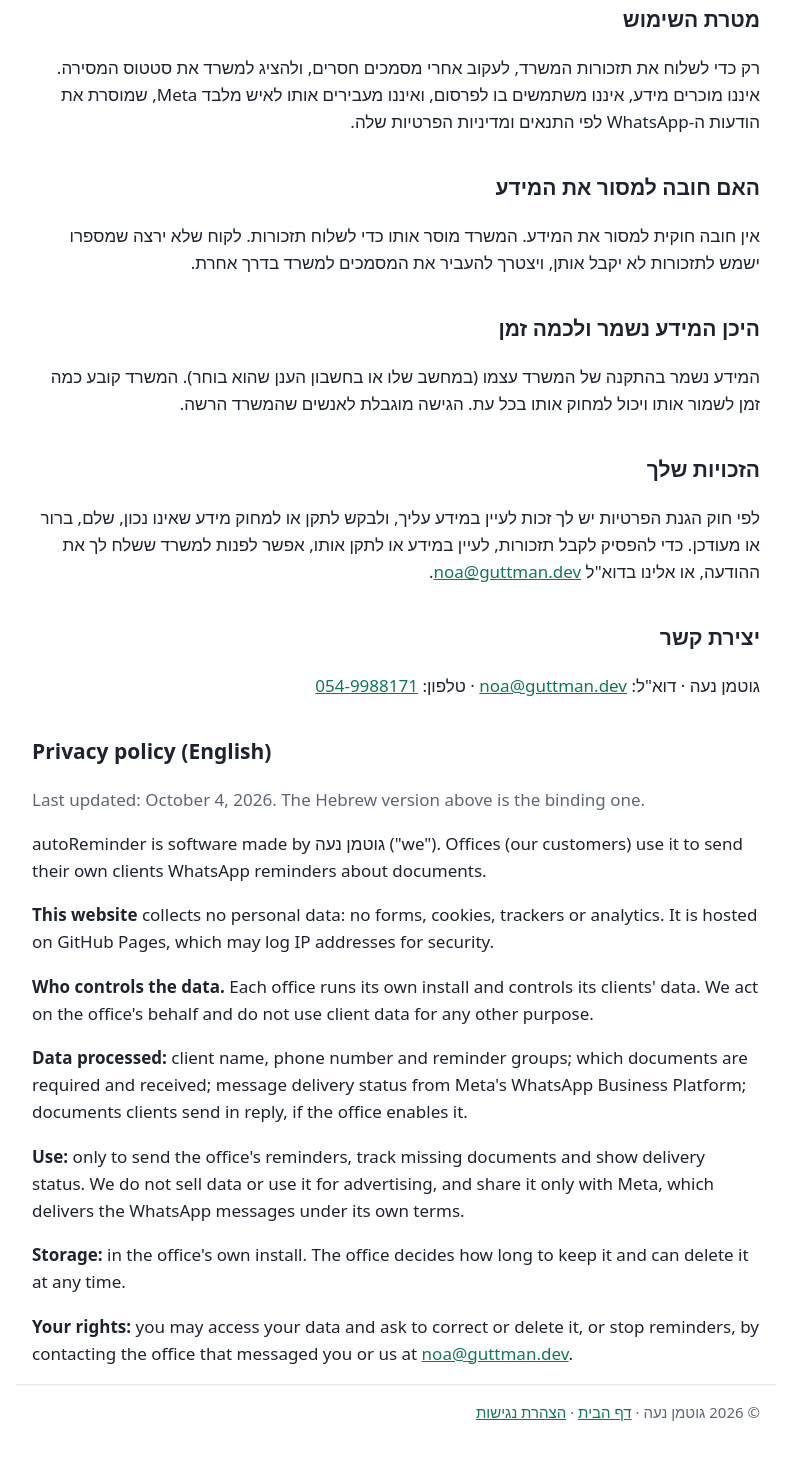
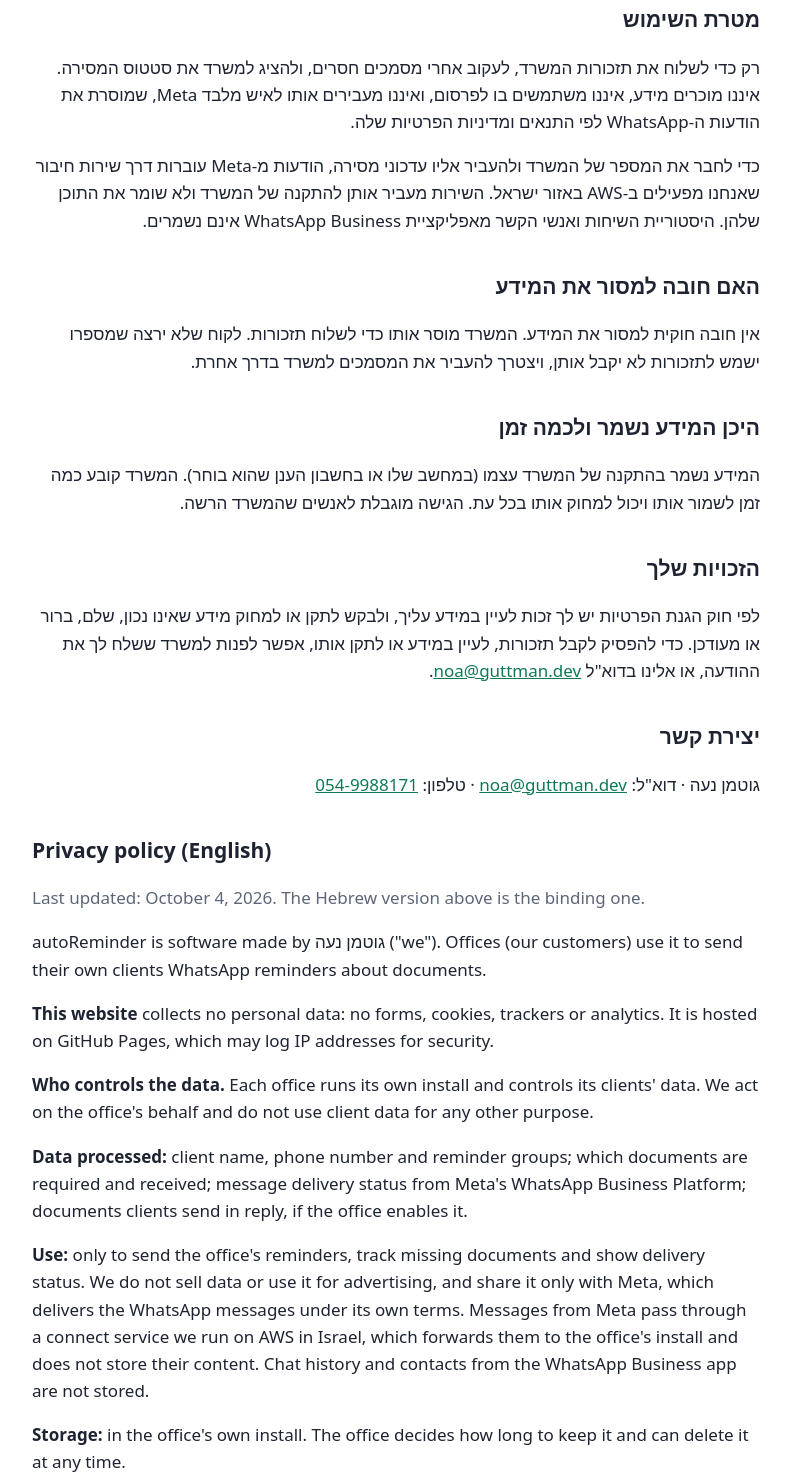
Before and after one commit to Noagutt/guttman.dev, a plain HTML site: page privacy.html in a window 1280 px wide. Shown: the part 845-2324 px from the top of the page, without its empty margins (244-1035 px from the left). Before the commit the page ends 2284 px from the top, so only its background shows below. Drawn offline with Linux system fonts and the light colour scheme.

Commit message:
Say in the privacy policy that Meta messages pass through our relay and are not stored
Co-Authored-By: Claude Opus 5.5 <noreply@anthropic.com>
Claude-Session: https://claude.ai/code/session_01H4ascLN2ut5riTJos8yo9L

```diff
--- a/privacy.html
+++ b/privacy.html
@@ -56,6 +56,11 @@
         מוכרים מידע, איננו משתמשים בו לפרסום, ואיננו מעבירים אותו לאיש מלבד Meta, שמוסרת את הודעות
         ה-WhatsApp לפי התנאים ומדיניות הפרטיות שלה.
       </p>
+      <p>
+        כדי לחבר את המספר של המשרד ולהעביר אליו עדכוני מסירה, הודעות מ-Meta עוברות דרך שירות חיבור
+        שאנחנו מפעילים ב-AWS באזור ישראל. השירות מעביר אותן להתקנה של המשרד ולא שומר את התוכן שלהן.
+        היסטוריית השיחות ואנשי הקשר מאפליקציית WhatsApp Business אינם נשמרים.
+      </p>
 
       <h2>האם חובה למסור את המידע</h2>
       <p>
@@ -107,7 +112,10 @@
         <p>
           <strong>Use:</strong> only to send the office's reminders, track missing documents and
           show delivery status. We do not sell data or use it for advertising, and share it only
-          with Meta, which delivers the WhatsApp messages under its own terms.
+          with Meta, which delivers the WhatsApp messages under its own terms. Messages from Meta pass
+          through a connect service we run on AWS in Israel, which forwards them to the office's install
+          and does not store their content. Chat history and contacts from the WhatsApp Business app are
+          not stored.
         </p>
         <p>
           <strong>Storage:</strong> in the office's own install. The office decides how long to keep
```
